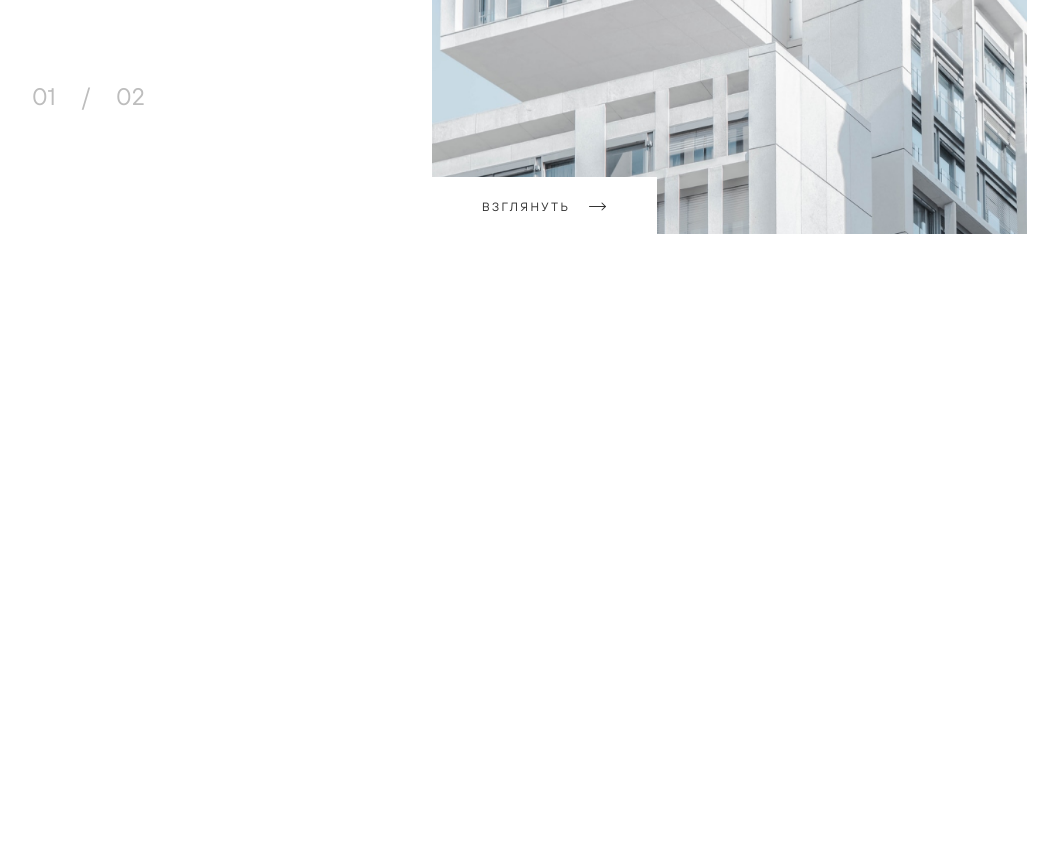
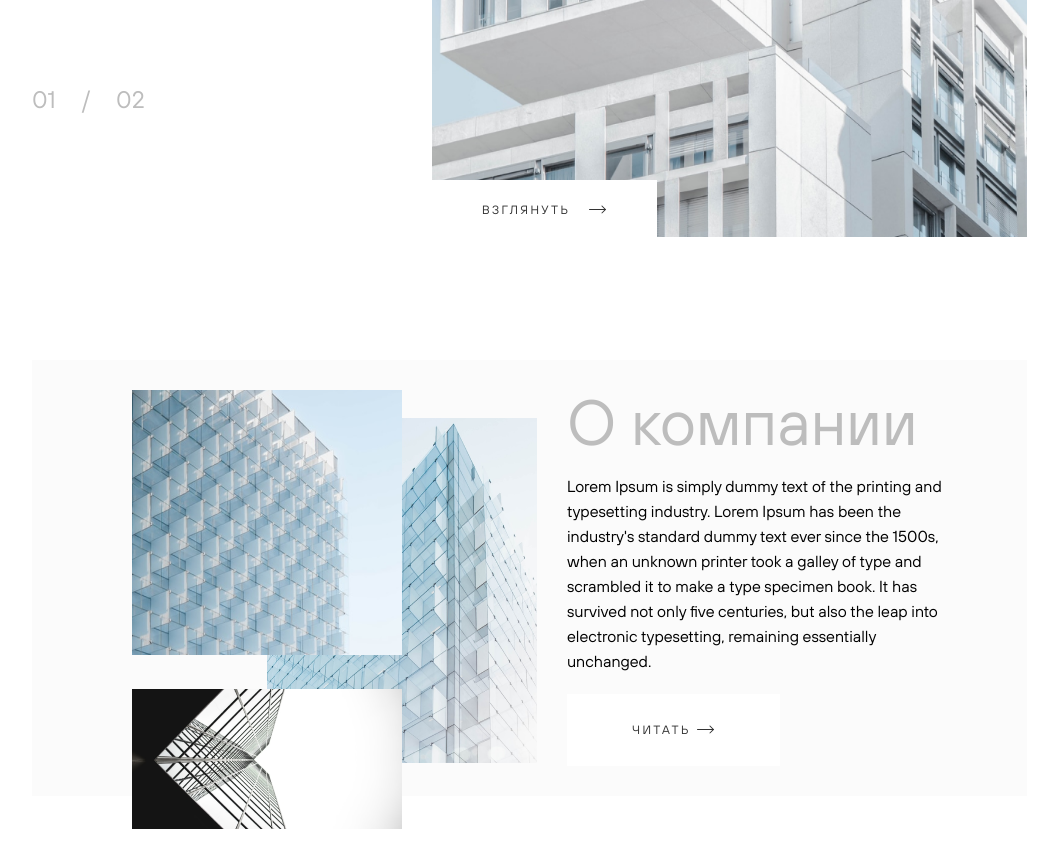
Before and after one commit to IvanK9/YouTeam, a plain HTML site: page index.html in a window 1280 px wide. Shown: the part 511-1378 px from the top of the page, without its empty margins (103-1161 px from the left). Before the commit the page ends 800 px from the top, so only its background shows below. Drawn offline with Linux system fonts and the light colour scheme.

Commit message:
feat: add about block

```diff
--- a/index.html
+++ b/index.html
@@ -14,7 +14,9 @@
     <header class="header">
         <div class="container">
             <div class="header__wrapper">
+                <a href="#" class="header__main-link">
                     <img src="./assets/image/header-logo.png" alt="Logo" class="hrader__logo">
+                </a>
                 <nav class="header__nav">
                     <ul class="header__list list-reset">
                         <li class="header__item">
@@ -105,6 +107,52 @@
                 </div>
             </div>
         </section>
+        <section class="about">
+            <div class="container">
+                <div class="about__wrapper">
+                    <div class="about__images">
+                        <ul class="about__list list-reset">
+                            <li class="about__item">
+                                <img src="./assets/image/about-1.png" alt="Company">
+                            </li>
+                            <li class="about__item">
+                                <img src="./assets/image/about-2.png" alt="Project">
+                            </li>
+                        </ul>
+                    </div>
+                    <div class="about__content">
+                        <div class="about__image">
+                            <img src="./assets/image/about-content-img.png" alt="Company" class="about__img">
+                        </div>
+                        <div class="about__contetn-wrap">
+                            <h2 class="about__title">
+                                О компании
+                            </h2>
+                            <p class="about__descr">
+                                Lorem Ipsum is simply dummy text of the printing and typesetting industry. Lorem Ipsum has
+                                been the industry's standard dummy text ever since the 1500s, when an unknown printer took a
+                                galley of type and scrambled it to make a type specimen book. It has survived not only five
+                                centuries, but also the leap into electronic typesetting, remaining essentially unchanged.
+                            </p>
+                            <button class="about__btn">
+                                ЧИТАТЬ
+                                <span>
+                                    <svg width="19" height="9" viewBox="0 0 19 9" fill="none"
+                                        xmlns="http://www.w3.org/2000/svg">
+                                        <path fill-rule="evenodd" clip-rule="evenodd"
+                                            d="M0.935303 4.5C0.935303 4.22386 1.15916 4 1.4353 4L17.4353 4C17.7114 4 17.9353 4.22386 17.9353 4.5C17.9353 4.77614 17.7114 5 17.4353 5L1.4353 5C1.15916 5 0.935303 4.77614 0.935303 4.5Z"
+                                            fill="#333333" />
+                                        <path fill-rule="evenodd" clip-rule="evenodd"
+                                            d="M13.5817 0.646447C13.777 0.451184 14.0936 0.451184 14.2889 0.646447L18.1424 4.5L14.2889 8.35355C14.0936 8.54882 13.777 8.54882 13.5817 8.35355C13.3865 8.15829 13.3865 7.84171 13.5817 7.64645L16.7282 4.5L13.5817 1.35355C13.3865 1.15829 13.3865 0.841709 13.5817 0.646447Z"
+                                            fill="#333333" />
+                                    </svg>
+                                </span>
+                            </button>
+                        </div>
+                    </div>
+                </div>
+            </div>
+        </section>
     </main>
 </body>
 
--- a/style.css
+++ b/style.css
@@ -145,6 +145,7 @@ body {
     display: flex;
     justify-content: space-between;
     align-items: center;
+    margin-bottom: 120px;
 }
 
 .hero__content {
@@ -226,3 +227,75 @@ body {
 .hero__link:hover {
     opacity: 0.7;
 }
+
+/* ABOUT */
+
+.about__wrapper {
+    position: relative;
+    display: flex;
+    justify-content: end;
+    column-gap: 30px;
+    background-color: #fbfbfb;
+    padding: 30px 70px 30px 100px;
+    margin-bottom: 150px;
+}
+
+.about__images {
+    position: absolute;
+    top: 30px;
+    left: 100px;
+}
+
+.about__list {
+    display: flex;
+    flex-direction: column;
+    row-gap: 30px;
+}
+
+.about__content {
+    display: flex;
+    justify-content: end;
+    align-items: end;
+    column-gap: 30px;
+}
+
+.about__contetn-wrap {
+    max-width: 400px;
+}
+
+.about__title {
+    margin: 0;
+    margin-bottom: 20px;
+    font-weight: 300;
+    font-size: 64px;
+    line-height: 64px;
+    color: #BDBDBD;
+}
+
+.about__descr {
+    max-width: 390px;
+    margin: 0;
+    margin-bottom: 20px;
+    font-weight: 300;
+    font-size: 16px;
+    line-height: 25px;
+    color: #000000;
+}
+
+.about__btn {
+    padding: 30px 65px;
+    background-color: #fff;
+    border: none;
+    font-weight: 400;
+    font-size: 12px;
+    line-height: 12px;
+    letter-spacing: 0.2em;
+    text-transform: uppercase;
+    color: #333333;
+    cursor: pointer;
+    transition: opacity .3s ease-in-out;
+}
+
+.about__btn:hover {
+    opacity: 0.7;
+}
```
Also changed, not shown: assets/image/about-1.png (added), assets/image/about-2.png (added), assets/image/about-content-img.png (added). Lines whose indentation alone changed are shown as unchanged.
